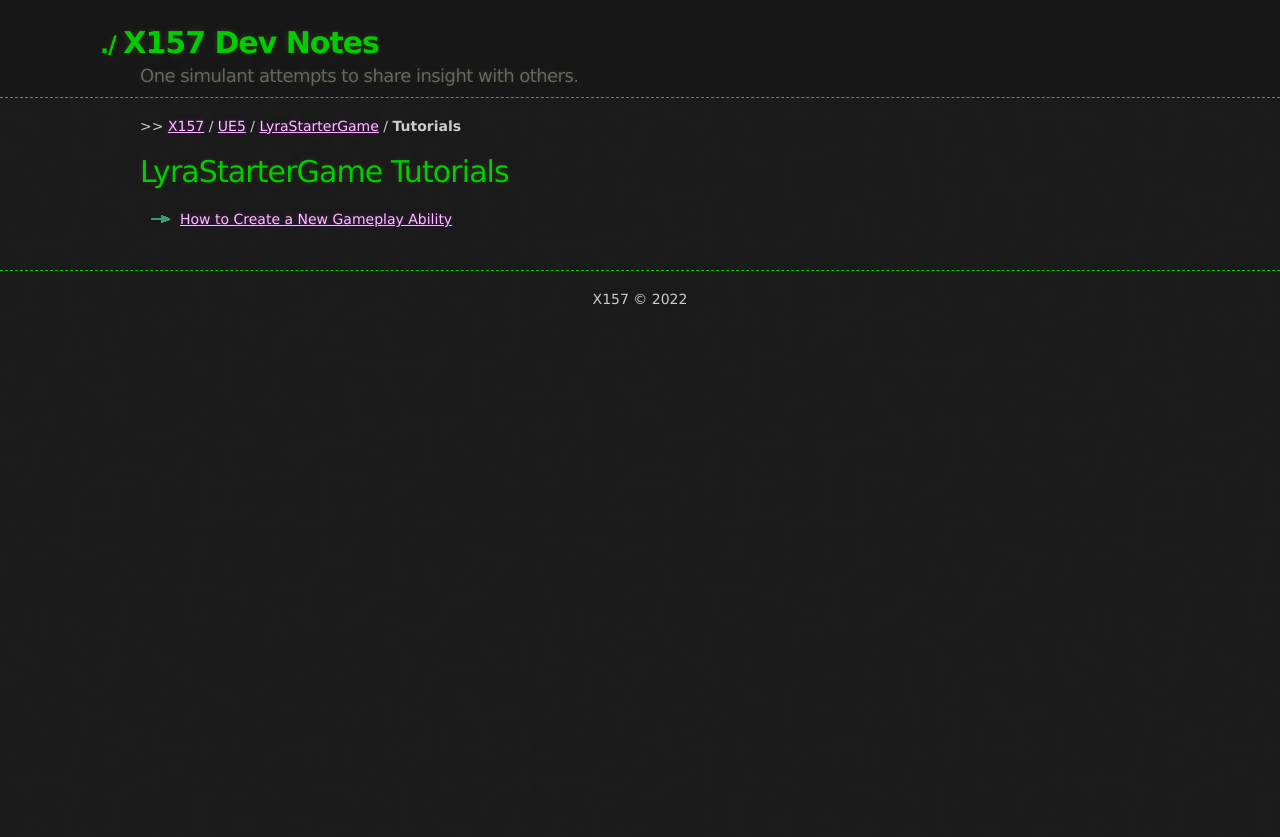
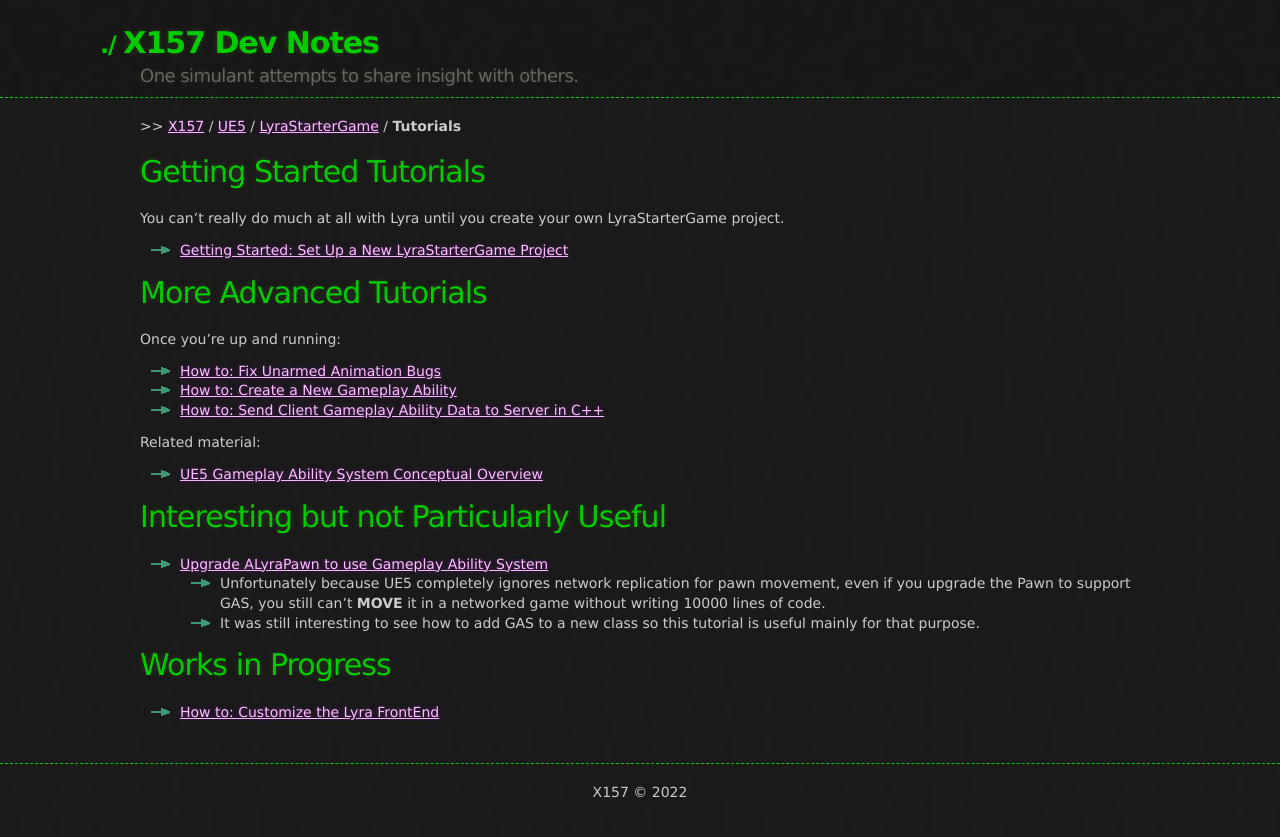
Before and after one commit to x157/x157.github.io, a Jekyll site: the page built from UE5/LyraStarterGame/Tutorials/index.md, in a window 1280 px wide. Shown: the top 837 px of the page. Built offline with Jekyll 4.4.1, drawn with Linux system fonts in a browser that asks for light colours.

Commit message:
Tutorial organization

```diff
--- a/UE5/LyraStarterGame/Tutorials/index.md
+++ b/UE5/LyraStarterGame/Tutorials/index.md
@@ -10,6 +10,33 @@
 ---
 
 
-# LyraStarterGame Tutorials
+# Getting Started Tutorials
 
-- [How to Create a New Gameplay Ability](./How-To-Create-a-New-Gameplay-Ability)
+You can't really do much at all with Lyra until you create your own LyraStarterGame project.
+
+- [Getting Started: Set Up a New LyraStarterGame Project](../Getting-Started-Setting-Up-a-New-LyraStarterGame-Project)
+
+
+# More Advanced Tutorials
+
+Once you're up and running:
+
+- [How to: Fix Unarmed Animation Bugs](./How-To-Fix-Lyra-Unarmed-Animation-Bugs)
+- [How to: Create a New Gameplay Ability](./How-To-Create-a-New-Gameplay-Ability)
+- [How to: Send Client Gameplay Ability Data to Server in C++](./How-To-Send-Client-Gameplay-Ability-Data-to-Server-in-C++)
+
+Related material:
+
+- [UE5 Gameplay Ability System Conceptual Overview](/UE5/GameplayAbilitySystem/)
+
+
+# Interesting but not Particularly Useful
+
+- [Upgrade ALyraPawn to use Gameplay Ability System](https://youtu.be/Y_j3PWhYgk4)
+  - Unfortunately because UE5 completely ignores network replication for pawn movement, even if you upgrade the Pawn to support GAS, you still can't **MOVE** it in a networked game without writing 10000 lines of code.
+  - It was still interesting to see how to add GAS to a new class so this tutorial is useful mainly for that purpose.
+
+
+# Works in Progress
+
+- [How to: Customize the Lyra FrontEnd](../How-To-Customize-Lyra-FrontEnd)
```
Also changed, not shown: UE5/LyraStarterGame/Tutorials/How-To-Fix-Lyra-Unarmed-Animation-Bugs.md (added, +40 -0 lines), UE5/LyraStarterGame/index.md (+3 -1 lines), UE5/LyraStarterGame/Tutorials/screenshots/HTFLUAB/Linking_ABP_UnarmedAnimLayers_Feminine.png (added).
